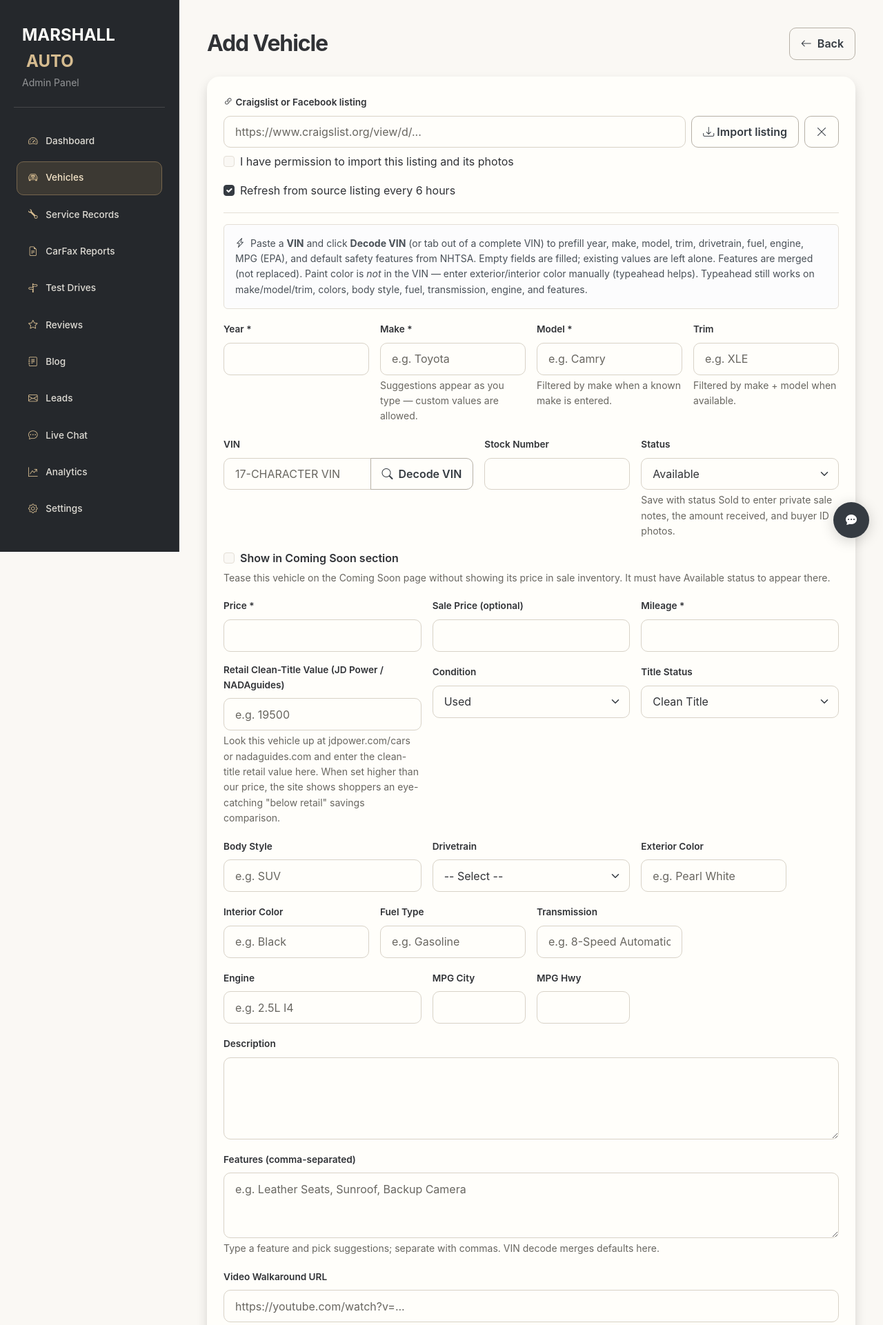
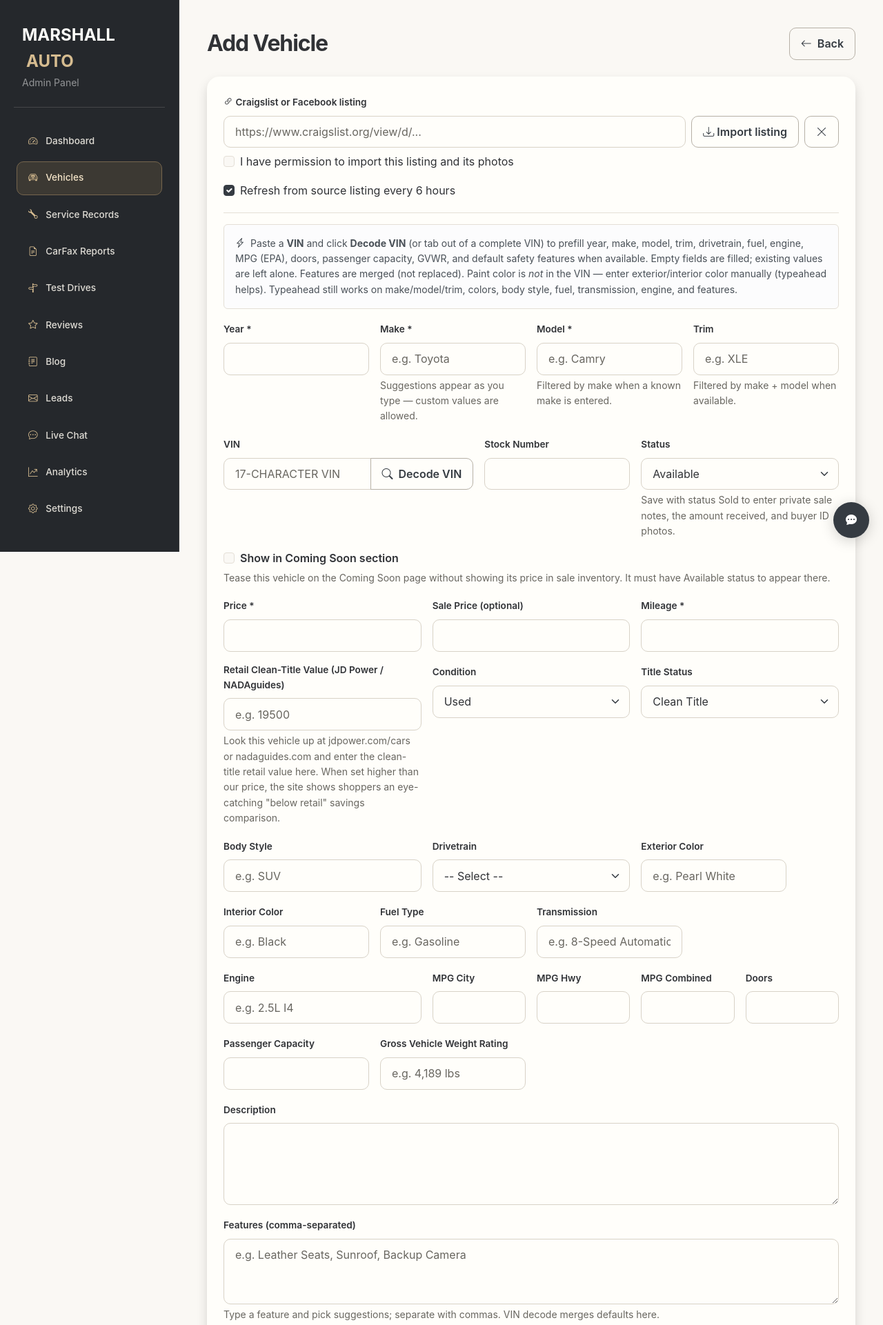
Before and after one commit to cmarshall108/marshallauto-website, a Flask app: page /admin/vehicles/new in a window 1280 px wide. Shown: the top 1921 px of the page at 69% size. Run offline with Flask 3, Linux system fonts and the light colour scheme; a user stored in the database is signed in; data comes from the database, SQL or seed files in the repository; data that the repository does not hold is empty; some libraries are stand-ins or nearby versions.

Commit message:
Add detailed vehicle specifications
Co-authored-by: Copilot <223556219+Copilot@users.noreply.github.com>

```diff
--- a/app/admin.py
+++ b/app/admin.py
@@ -564,7 +564,8 @@ CSV_IMPORT_FIELDS = [
     'year', 'make', 'model', 'trim', 'vin', 'stock_number', 'price', 'sale_price',
     'mileage', 'condition', 'title_status', 'status', 'is_coming_soon', 'body_style', 'exterior_color',
     'interior_color', 'engine', 'transmission', 'drivetrain', 'fuel_type',
-    'mpg_city', 'mpg_highway', 'description', 'features',
+    'mpg_city', 'mpg_highway', 'mpg_combined', 'doors', 'passenger_capacity', 'gvwr',
+    'description', 'features', 'additional_specifications',
 ]
 CSV_REQUIRED_FIELDS = ['year', 'make', 'model', 'price', 'mileage']
 
@@ -622,8 +623,15 @@ def vehicle_import():
                     fuel_type=row.get('fuel_type')[:32] or None if row.get('fuel_type') else None,
                     mpg_city=int(row['mpg_city']) if row.get('mpg_city') else None,
                     mpg_highway=int(row['mpg_highway']) if row.get('mpg_highway') else None,
+                    mpg_combined=int(row['mpg_combined']) if row.get('mpg_combined') else None,
+                    doors=int(row['doors']) if row.get('doors') else None,
+                    passenger_capacity=(
+                        int(row['passenger_capacity']) if row.get('passenger_capacity') else None
+                    ),
+                    gvwr=row.get('gvwr')[:64] or None if row.get('gvwr') else None,
                     description=row.get('description') or None,
                     features=row.get('features') or None,
+                    additional_specifications=row.get('additional_specifications') or None,
                 )
             except (ValueError, TypeError, InvalidOperation) as exc:
                 errors.append(f"Row {idx}: invalid value ({exc})")
@@ -2091,8 +2099,13 @@ def _vehicle_from_form(form):
         fuel_type=form.fuel_type.data.strip() if form.fuel_type.data else None,
         mpg_city=form.mpg_city.data,
         mpg_highway=form.mpg_highway.data,
+        mpg_combined=form.mpg_combined.data,
+        doors=form.doors.data,
+        passenger_capacity=form.passenger_capacity.data,
+        gvwr=form.gvwr.data.strip() if form.gvwr.data else None,
         description=form.description.data,
         features=form.features.data,
+        additional_specifications=form.additional_specifications.data,
         seo_title=form.seo_title.data,
         seo_description=form.seo_description.data,
         meta_keywords=form.meta_keywords.data,
@@ -2123,8 +2136,13 @@ def _apply_vehicle_form(vehicle, form):
     vehicle.fuel_type = form.fuel_type.data.strip() if form.fuel_type.data else None
     vehicle.mpg_city = form.mpg_city.data
     vehicle.mpg_highway = form.mpg_highway.data
+    vehicle.mpg_combined = form.mpg_combined.data
+    vehicle.doors = form.doors.data
+    vehicle.passenger_capacity = form.passenger_capacity.data
+    vehicle.gvwr = form.gvwr.data.strip() if form.gvwr.data else None
     vehicle.description = form.description.data
     vehicle.features = form.features.data
+    vehicle.additional_specifications = form.additional_specifications.data
     vehicle.seo_title = form.seo_title.data
     vehicle.seo_description = form.seo_description.data
     vehicle.meta_keywords = form.meta_keywords.data
--- a/app/forms.py
+++ b/app/forms.py
@@ -95,9 +95,16 @@ class VehicleForm(FlaskForm):
     fuel_type = StringField('Fuel Type', validators=[Optional(), Length(max=32)])
     mpg_city = IntegerField('MPG City', validators=[Optional(), NumberRange(min=0)])
     mpg_highway = IntegerField('MPG Highway', validators=[Optional(), NumberRange(min=0)])
+    mpg_combined = IntegerField('MPG Combined', validators=[Optional(), NumberRange(min=0)])
+    doors = IntegerField('Doors', validators=[Optional(), NumberRange(min=0)])
+    passenger_capacity = IntegerField(
+        'Passenger Capacity', validators=[Optional(), NumberRange(min=0)],
+    )
+    gvwr = StringField('Gross Vehicle Weight Rating', validators=[Optional(), Length(max=64)])
 
     description = TextAreaField('Description')
     features = TextAreaField('Features (comma-separated)')
+    additional_specifications = TextAreaField('Additional Specifications')
 
     video_url = StringField(
         'Video Walkaround URL',
--- a/app/models.py
+++ b/app/models.py
@@ -126,10 +126,15 @@ class Vehicle(db.Model):
     fuel_type = db.Column(db.String(32), nullable=True)
     mpg_city = db.Column(db.Integer, nullable=True)
     mpg_highway = db.Column(db.Integer, nullable=True)
+    mpg_combined = db.Column(db.Integer, nullable=True)
+    doors = db.Column(db.Integer, nullable=True)
+    passenger_capacity = db.Column(db.Integer, nullable=True)
+    gvwr = db.Column(db.String(64), nullable=True)
 
     # Content
     description = db.Column(db.Text, nullable=True)
     features = db.Column(db.Text, nullable=True)  # comma-separated
+    additional_specifications = db.Column(db.Text, nullable=True)
 
     # SEO
     seo_title = db.Column(db.String(160), nullable=True)
--- a/app/routes.py
+++ b/app/routes.py
@@ -1085,6 +1085,15 @@ def api_vehicles_summary():
             'fuel_type': v.fuel_type or '',
             'drivetrain': v.drivetrain or '',
             'transmission': v.transmission or '',
+            'engine': v.engine or '',
+            'mpg_city': v.mpg_city,
+            'mpg_highway': v.mpg_highway,
+            'mpg_combined': v.mpg_combined,
+            'doors': v.doors,
+            'passenger_capacity': v.passenger_capacity,
+            'gvwr': v.gvwr or '',
+            'features': ', '.join(v.feature_list),
+            'additional_specifications': v.additional_specifications or '',
             'exterior_color': v.exterior_color or '',
             'condition': v.condition,
             'title_status': v.title_status,
--- a/app/static/css/main.css
+++ b/app/static/css/main.css
@@ -1408,6 +1408,11 @@ body.gallery-lightbox-open {
     margin-bottom: 0.75rem;
 }
 
+.vehicle-additional-specifications {
+    white-space: pre-line;
+    overflow-wrap: anywhere;
+}
+
 .feature-tag {
     display: inline-block;
     background-color: #e9ecef;
--- a/app/static/js/admin-vehicle-form.js
+++ b/app/static/js/admin-vehicle-form.js
@@ -112,6 +112,10 @@
         interior_color: form.querySelector('#interior_color'),
         mpg_city: form.querySelector('#mpg_city'),
         mpg_highway: form.querySelector('#mpg_highway'),
+        mpg_combined: form.querySelector('#mpg_combined'),
+        doors: form.querySelector('#doors'),
+        passenger_capacity: form.querySelector('#passenger_capacity'),
+        gvwr: form.querySelector('#gvwr'),
         features: form.querySelector('#features'),
         vin: form.querySelector('#vin'),
     };
@@ -499,6 +503,10 @@
             ['interior_color', vehicle.interior_color],
             ['mpg_city', vehicle.mpg_city],
             ['mpg_highway', vehicle.mpg_highway],
+            ['mpg_combined', vehicle.mpg_combined],
+            ['doors', vehicle.doors],
+            ['passenger_capacity', vehicle.passenger_capacity],
+            ['gvwr', vehicle.gvwr],
         ];
 
         fieldMap.forEach(([name, value]) => {
--- a/app/templates/admin/vehicle_form.html
+++ b/app/templates/admin/vehicle_form.html
@@ -66,7 +66,7 @@
     {% endif %}
     <div class="alert alert-light border small mb-3">
         <i class="bi bi-lightning-charge text-primary me-1"></i>
-        Paste a <strong>VIN</strong> and click <strong>Decode VIN</strong> (or tab out of a complete VIN) to prefill year, make, model, trim, drivetrain, fuel, engine, MPG (EPA), and default safety features from NHTSA.
+        Paste a <strong>VIN</strong> and click <strong>Decode VIN</strong> (or tab out of a complete VIN) to prefill year, make, model, trim, drivetrain, fuel, engine, MPG (EPA), doors, passenger capacity, GVWR, and default safety features when available.
         Empty fields are filled; existing values are left alone. Features are merged (not replaced).
         Paint color is <em>not</em> in the VIN — enter exterior/interior color manually (typeahead helps).
         Typeahead still works on make/model/trim, colors, body style, fuel, transmission, engine, and features.
@@ -196,6 +196,22 @@
             <label class="form-label" for="mpg_highway">MPG Hwy</label>
             {{ form.mpg_highway(class="form-control", id="mpg_highway") }}
         </div>
+        <div class="col-md-2">
+            <label class="form-label" for="mpg_combined">MPG Combined</label>
+            {{ form.mpg_combined(class="form-control", id="mpg_combined") }}
+        </div>
+        <div class="col-md-2">
+            <label class="form-label" for="doors">Doors</label>
+            {{ form.doors(class="form-control", id="doors") }}
+        </div>
+        <div class="col-md-3">
+            <label class="form-label" for="passenger_capacity">Passenger Capacity</label>
+            {{ form.passenger_capacity(class="form-control", id="passenger_capacity") }}
+        </div>
+        <div class="col-md-3">
+            <label class="form-label" for="gvwr">Gross Vehicle Weight Rating</label>
+            {{ form.gvwr(class="form-control", id="gvwr", placeholder="e.g. 4,189 lbs") }}
+        </div>
 
         <div class="col-12">
             <label class="form-label" for="description">Description</label>
@@ -204,6 +220,11 @@
         <div class="col-12">
             <label class="form-label" for="features">Features (comma-separated)</label>
             {{ form.features(class="form-control", id="features", rows="3", placeholder="e.g. Leather Seats, Sunroof, Backup Camera", autocomplete="off") }}
+        </div>
+        <div class="col-12">
+            <label class="form-label" for="additional_specifications">Additional Specifications</label>
+            {{ form.additional_specifications(class="form-control", id="additional_specifications", rows="4", placeholder="One detail per line, e.g. Engine displacement: 2.0 L / 122 cu in") }}
+            <div class="form-text">Add verified vehicle-specific details not covered above, such as engine output, fuel system, dimensions, or equipment. Leave unknown information blank.</div>
         </div>
         <div class="col-12">
             <label class="form-label" for="video_url">Video Walkaround URL</label>
--- a/app/templates/admin/vehicle_import.html
+++ b/app/templates/admin/vehicle_import.html
@@ -38,6 +38,7 @@
     <p class="text-muted small mb-0">
         <code>condition</code>: used, certified, or rebuilt. <code>title_status</code>: clean, rebuilt, or salvage.
         <code>status</code>: available, pending, or sold. <code>features</code>: comma-separated list.
+        <code>additional_specifications</code>: line-separated verified details.
     </p>
 </div>
 {% endblock %}
--- a/app/vin_decode.py
+++ b/app/vin_decode.py
@@ -874,6 +874,9 @@ def map_vehicle_fields(result: dict[str, Any]) -> dict[str, Any]:
         'mpg_highway': None,
         'mpg_combined': None,
         'doors': _nhtsa_get(result, 'Doors') or None,
+        'passenger_capacity': _nhtsa_get(
+            result, 'Seats', 'NumberOfSeats', 'PassengerCapacity',
+        ) or None,
         'plant_city': _nhtsa_get(result, 'PlantCity') or None,
         'plant_country': _nhtsa_get(result, 'PlantCountry') or None,
         'vehicle_type': _nhtsa_get(result, 'VehicleType') or None,
```
Also changed, not shown: app/static/js/vehicle-tools.js (+9 -0 lines), app/templates/vehicle_detail.html (+12 -0 lines), migrations/versions/e8f9a0b1c2d3_add_vehicle_specifications.py (added, +36 -0 lines), tests/test_inventory_vin_seo.py (+40 -0 lines).
